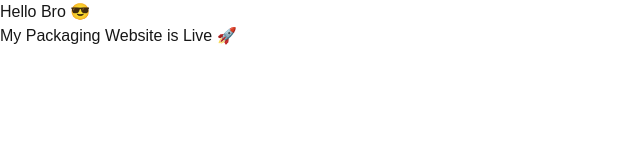
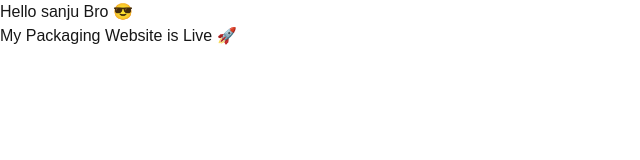
Before and after one commit to sanju-1105/packaging-website, a Next.js app in the folder mywebsite/: page / in a window 1280 px wide. Shown: the top 160 px of the page, without its empty margins (0-640 px from the left). Built offline with nearby package versions, Linux system fonts and the light colour scheme.

Commit message:
new update

```diff
--- a/mywebsite/app/page.tsx
+++ b/mywebsite/app/page.tsx
@@ -1,7 +1,7 @@
 export default function Home() {
   return (
     <div>
-      <h1>Hello Bro 😎</h1>
+      <h1>Hello sanju Bro 😎 </h1>
       <p>My Packaging Website is Live 🚀</p>
     </div>
   );
```
